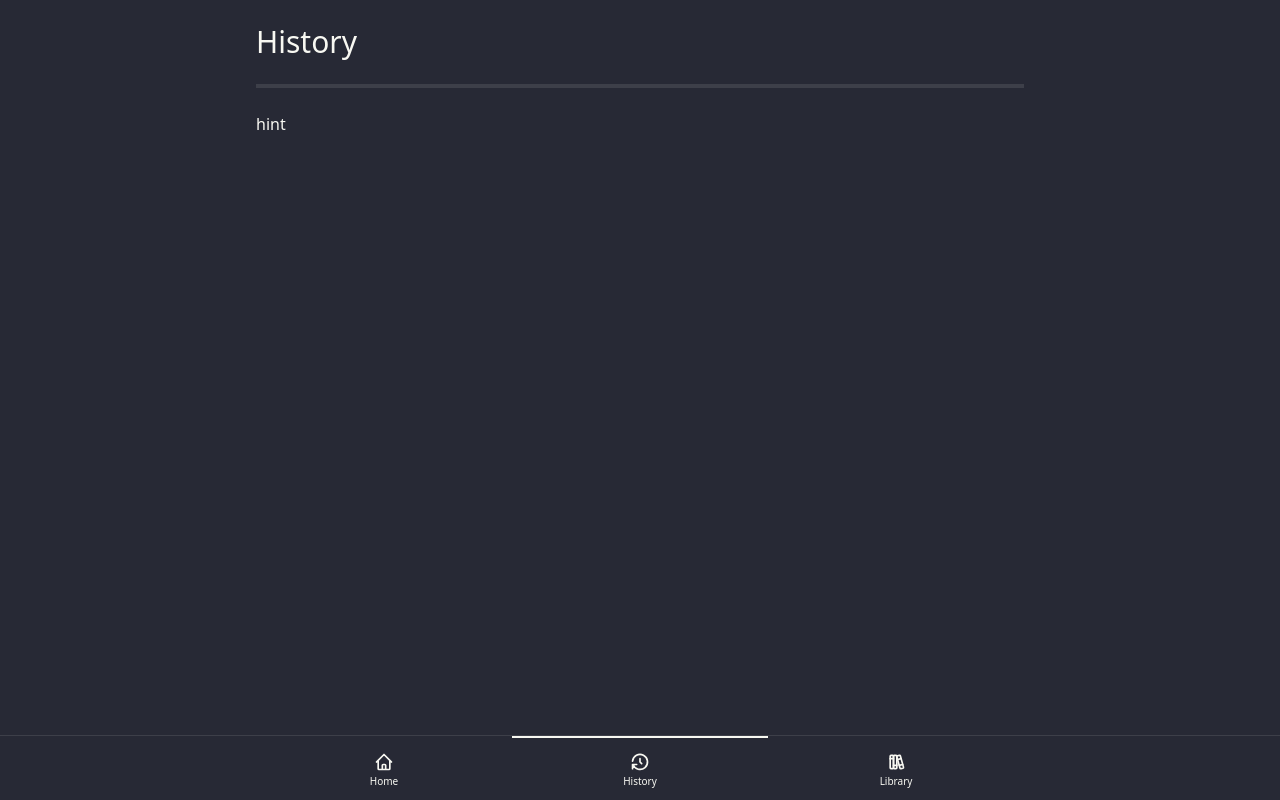
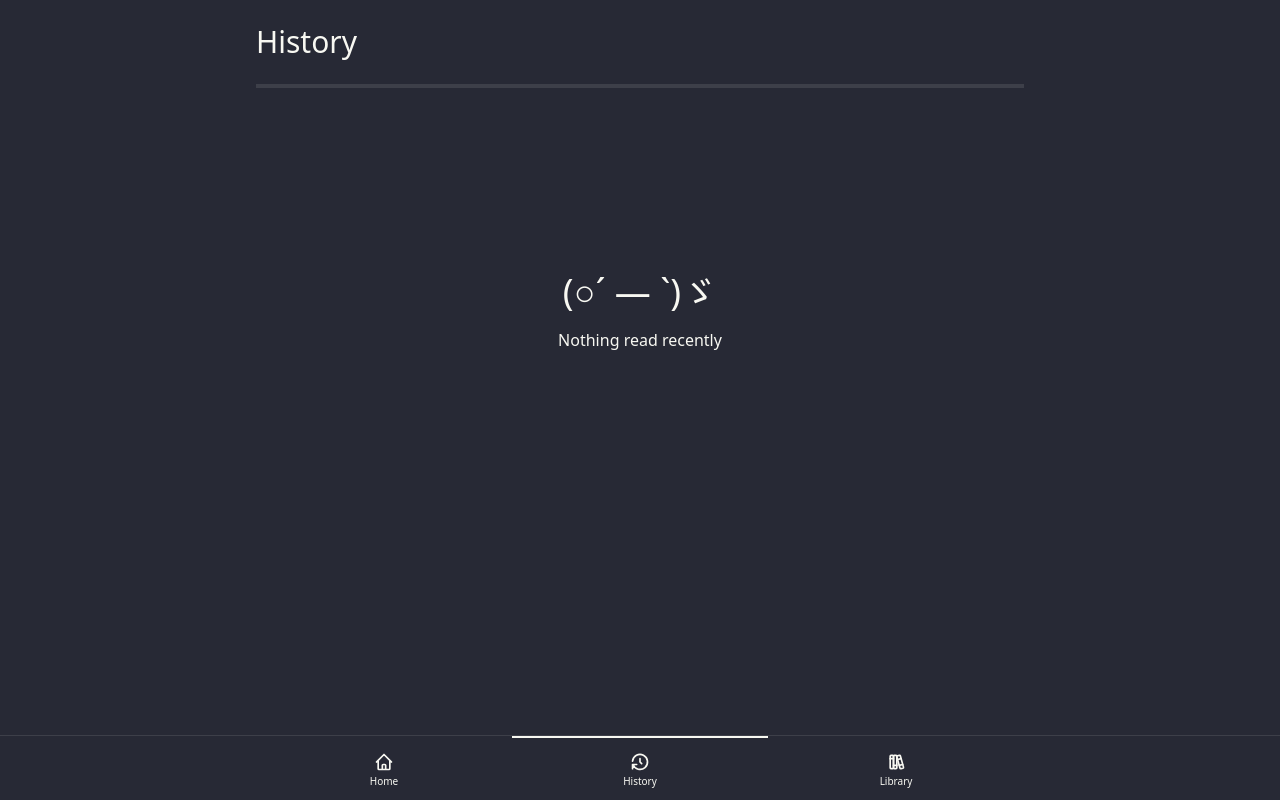
Before and after one commit to mairuu/potential-umbrella, a SvelteKit app: page /history in a window 1280 px wide. Built offline with nearby package versions, Linux system fonts and the light colour scheme.

Commit message:
simple screen hint

```diff
--- a/src/routes/(main)/history/+page.svelte
+++ b/src/routes/(main)/history/+page.svelte
@@ -146,6 +146,11 @@
 			{/each}
 		</div>
 	{:else}
-		<div class="mx-4 my-6 md:mx-0">hint</div>
+		<div class="mx-4 my-6 md:mx-0">
+			<div class="flex flex-col items-center pt-[20vh]">
+				<span class="inline-block text-4xl"> (○´ ― `)ゞ </span>
+				<span class="pt-4"> Nothing read recently </span>
+			</div>
+		</div>
 	{/if}
 </div>
--- a/src/routes/(main)/library/+page.svelte
+++ b/src/routes/(main)/library/+page.svelte
@@ -39,6 +39,11 @@
 			{/each}
 		</div>
 	{:else}
-		<div class="mx-4 my-6 md:mx-0">hint</div>
+		<div class="mx-4 my-6 md:mx-0">
+			<div class="flex flex-col items-center pt-[20vh]">
+				<span class="inline-block text-4xl"> ( ´･_･`) </span>
+				<span class="pt-4"> Your library is empty </span>
+			</div>
+		</div>
 	{/if}
 </div>
```
